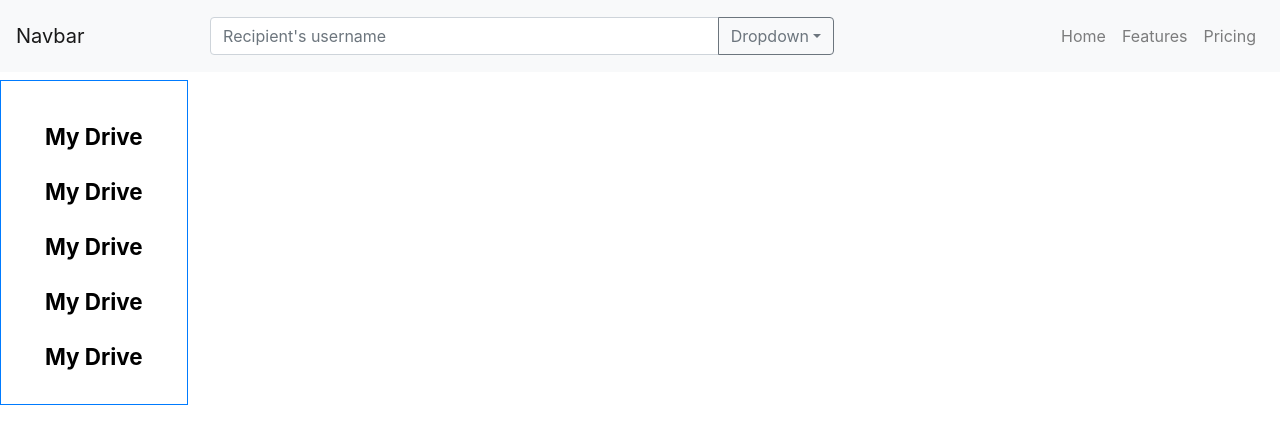
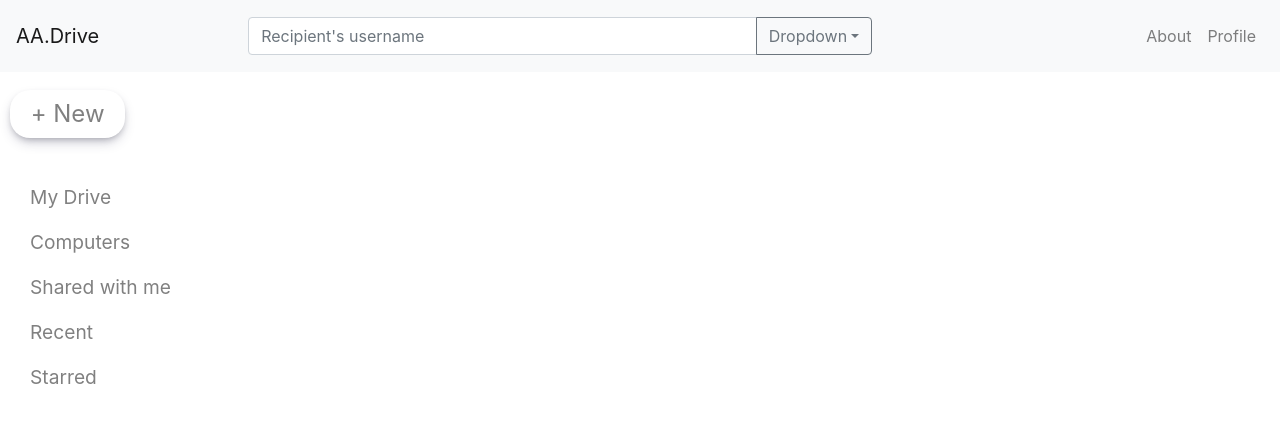
Before and after one commit to AMAN123956/drive, a React (Create React App) app: page /home in a window 1280 px wide. Shown: the top 444 px of the page. Built offline with nearby package versions, Linux system fonts and the light colour scheme.

Commit message:
Basic Layout Done

```diff
--- a/src/components/Home/index.js
+++ b/src/components/Home/index.js
@@ -1,6 +1,7 @@
 import React from 'react'
 import styles from './styles.module.css'
 import Navbar from '../Navbar/index'
+import Modals from '../Modal/index'
 
 function Home() {
     return (
@@ -10,23 +11,30 @@ function Home() {
             {/* Main Content(20:80) */}
             <div className="my-2 d-flex justify-content-flex-start">
                 {/* Left Part(20%) */}
-                <div className="w-40 d-flex flex-column align-items-center p-4 border border-primary">
+                <div className={styles.leftSideBar}>
+                    {/* Add File/Folder */}
+                    <Modals />
+                    <br />
                     <button className={styles.optionBtn}>
                         My Drive
                     </button>
                     <button className={styles.optionBtn}>
-                        My Drive
+                        Computers
                     </button>
                     <button className={styles.optionBtn}>
-                        My Drive
+                        Shared with me
                     </button>
                      <button className={styles.optionBtn}>
-                        My Drive
+                        Recent
                     </button>
                     <button className={styles.optionBtn}>
-                        My Drive
+                        Starred
                     </button>
                 </div>
+            </div>
+            {/* Right Part */}
+            <div className={styles.rightBox}>
+                {/* Files To Show */}
             </div>
         </div>
     )
--- a/src/components/Home/styles.module.css
+++ b/src/components/Home/styles.module.css
@@ -1,15 +1,21 @@
 /* Left SideBar */
+.leftSideBar{
+   width:18%;
+   display:flex;
+   flex-direction: column;
+}
 .optionBtn{
     background:none;
     border:none;
-    font-weight:700;
-    font-size:1.4rem;
+    color:gray;
+    font-size:1.2rem;
     width:100%;
-    padding:10px 20px;
-    height:50px;
+    padding:5px 30px;
+    height:40px;
     margin-top:5px;
     border-radius: 20px;
+    text-align:left;
 }
 .optionBtn:hover{
-    background-color: lightblue;
+    background-color: lightgray;
 }
--- /dev/null
+++ b/src/components/Modal/index.js
@@ -0,0 +1,33 @@
+import React, { useState } from 'react'
+import { Button, Modal } from 'react-bootstrap'
+import styles from './styles.module.css'
+
+function Modals() {
+    const [show, setShow] = useState(false);
+    const handleClose = () => setShow(false);
+    const handleShow = () => setShow(true);
+    return (
+        <>
+          <Button className={styles.addFileBtn} onClick={handleShow}>
+            + New
+          </Button>
+
+          <Modal show={show} onHide={handleClose}>
+            <Modal.Header closeButton>
+              <Modal.Title>Modal heading</Modal.Title>
+            </Modal.Header>
+            <Modal.Body>Woohoo, you're reading this text in a modal!</Modal.Body>
+            <Modal.Footer>
+              <Button variant="secondary" onClick={handleClose}>
+                Close
+              </Button>
+              <Button variant="primary" onClick={handleClose}>
+                Save Changes
+              </Button>
+            </Modal.Footer>
+          </Modal>
+        </>
+      );
+}
+
+export default Modals
--- /dev/null
+++ b/src/components/Modal/styles.module.css
@@ -0,0 +1,17 @@
+.addFileBtn{
+    width:50%;
+    border-radius: 20px;
+    background-color: white;
+    color:gray;
+    border:none;
+    font-size:1.5rem;
+    margin:10px;
+    transition:0.2s linear all;
+    box-shadow: rgba(50, 50, 93, 0.25) 0px 6px 12px -2px, rgba(0, 0, 0, 0.3) 0px 3px 7px -3px;
+}
+
+.addFileBtn:hover{
+    background: white;
+    color:gray;
+    transform: scale(1.03);
+}
--- a/src/components/Navbar/index.js
+++ b/src/components/Navbar/index.js
@@ -7,7 +7,7 @@ function Menu() {
     return (
         <>
             <Navbar className="p-3" bg="light" variant="light">
-                <Navbar.Brand href="#home">Navbar</Navbar.Brand>
+                <Navbar.Brand href="#home">AA.Drive</Navbar.Brand>
                 <InputGroup className={styles.searchBox}>
                     <FormControl
                         placeholder="Recipient's username"
@@ -29,9 +29,8 @@ function Menu() {
                     </DropdownButton>
                 </InputGroup>
                 <Nav className="ml-auto">
-                    <Nav.Link href="#home">Home</Nav.Link>
-                    <Nav.Link href="#features">Features</Nav.Link>
-                    <Nav.Link href="#pricing">Pricing</Nav.Link>
+                    <Nav.Link href="#features">About</Nav.Link>
+                    <Nav.Link href="#pricing">Profile</Nav.Link>
                 </Nav>
 
             </Navbar>
--- a/src/components/Register/index.js
+++ b/src/components/Register/index.js
@@ -52,7 +52,7 @@ function Register() {
     }
 
     return(
-        <div className="container p-5 shadow my-2 d-flex justify-content-center align-items-center " style={{ background: "#f7fafb", height: "600px" }}>
+        <div className="container p-5 shadow d-flex justify-content-center align-items-center " style={{ background: "#f7fafb", height: "600px" }}>
             <div className="form-container p-5 shadow">
             {error&&<Message variant={'danger'}>{error}</Message>}
             {registerError&&<Message variant={'danger'}>{registerError}</Message>}
```
Also changed, not shown: 1 other file (tests, documents, lock files or other folders).
